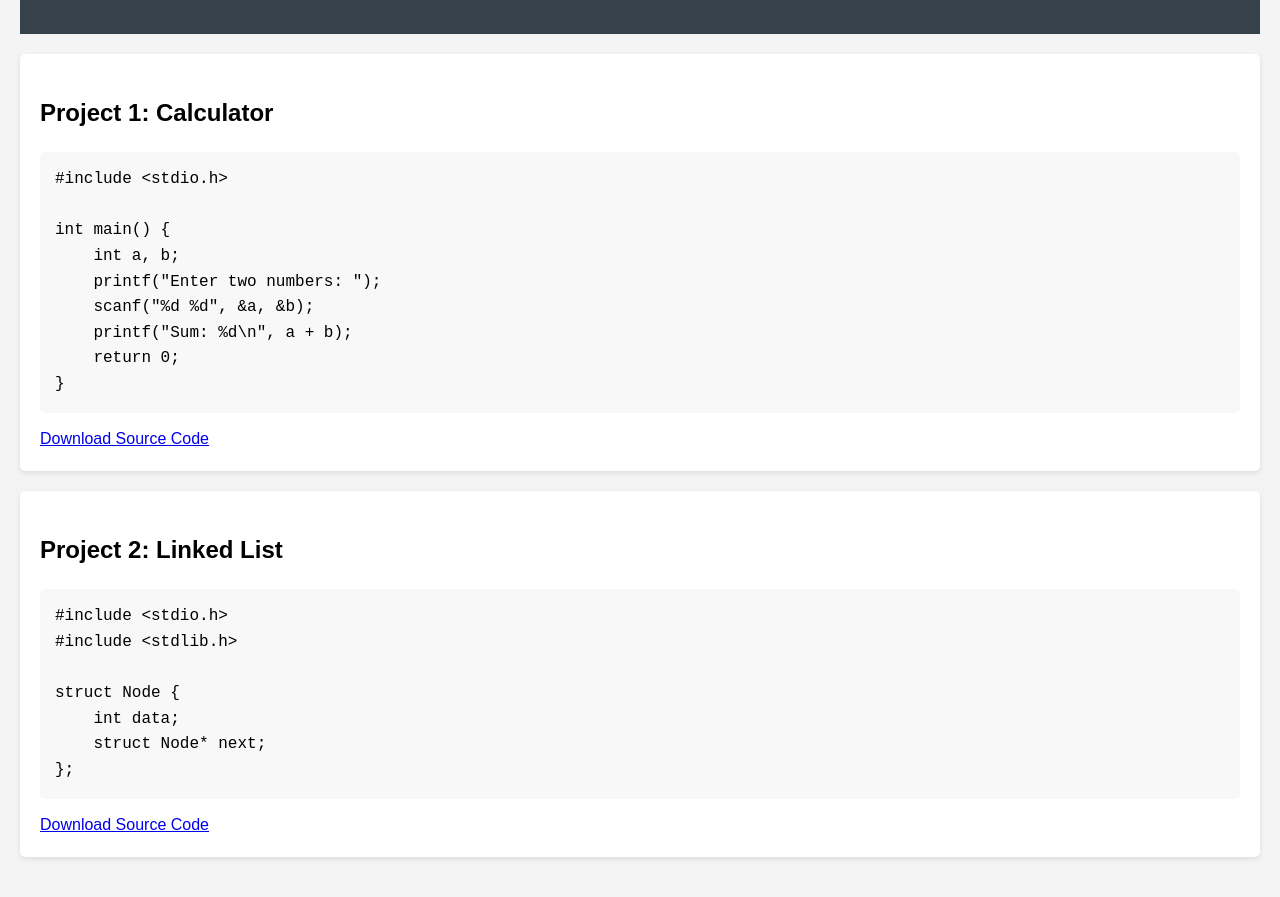
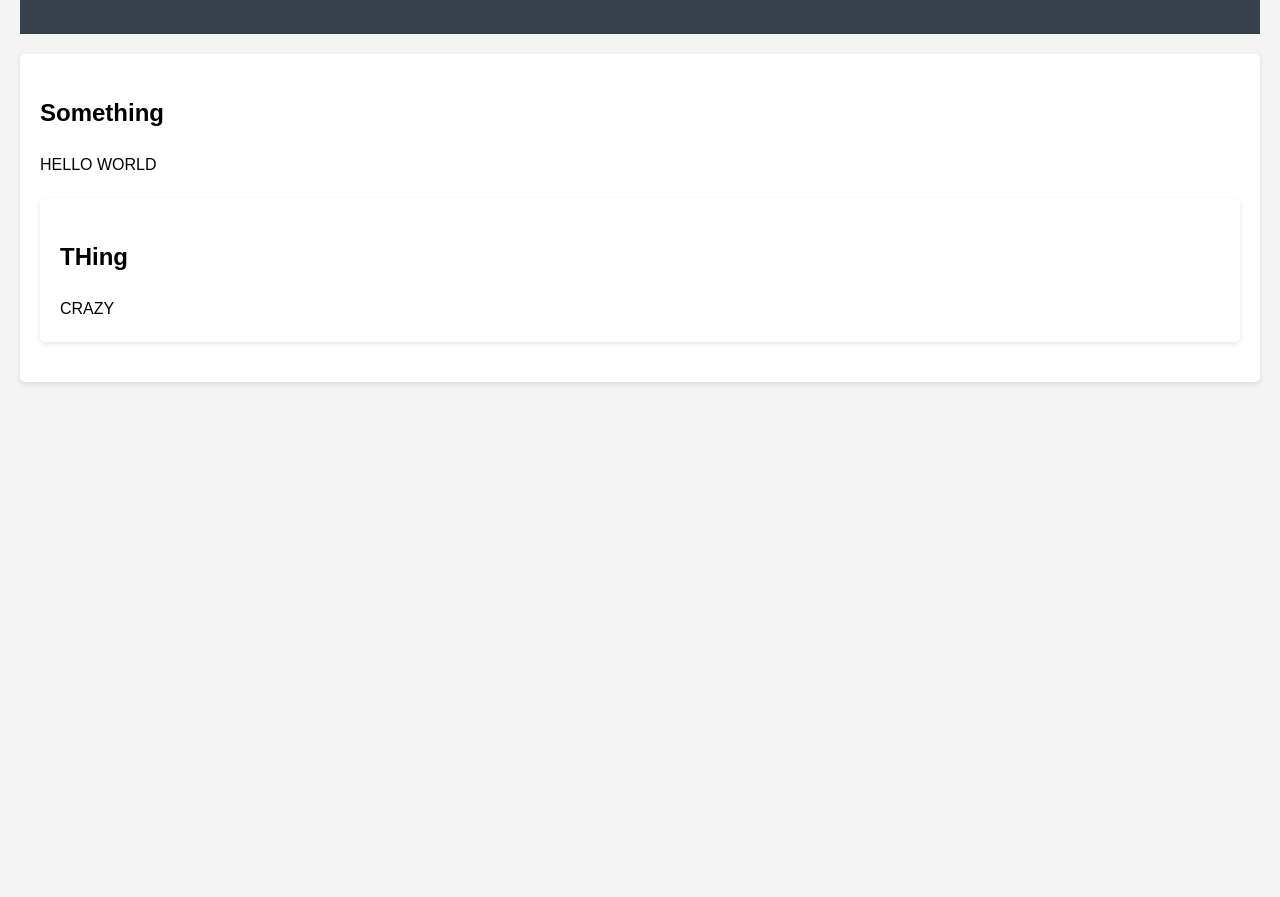
Before and after one commit to johnmclean040-star/GEC2025COMPUTING_TRANSITPROJECT, a plain HTML site: page index.html in a window 1280 px wide. Shown: the part 112-1009 px from the top of the page. After the commit the page ends 800 px from the top, so only its background shows below. Drawn offline with Linux system fonts and the light colour scheme.

Commit message:
Basic Website Structure (scuffed)

```diff
--- a/index.html
+++ b/index.html
@@ -13,29 +13,15 @@
 
     <main>
         <section class="project">
-            <h2>Project 1: Calculator</h2>
-            <pre><code class="language-c">#include &lt;stdio.h&gt;
+            <h2>Something</h2>
 
-int main() {
-    int a, b;
-    printf("Enter two numbers: ");
-    scanf("%d %d", &a, &b);
-    printf("Sum: %d\n", a + b);
-    return 0;
-}</code></pre>
-            <a href="projects/calculator.c" download>Download Source Code</a>
-        </section>
+HELLO WORLD
 
         <section class="project">
-            <h2>Project 2: Linked List</h2>
-            <pre><code class="language-c">#include &lt;stdio.h&gt;
-#include &lt;stdlib.h&gt;
+            <h2>THing</h2>
 
-struct Node {
-    int data;
-    struct Node* next;
-};</code></pre>
-            <a href="projects/linkedlist.c" download>Download Source Code</a>
+CRAZY
+
         </section>
     </main>
 </body>
```
